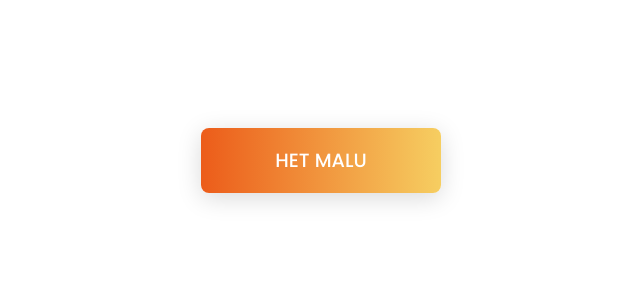
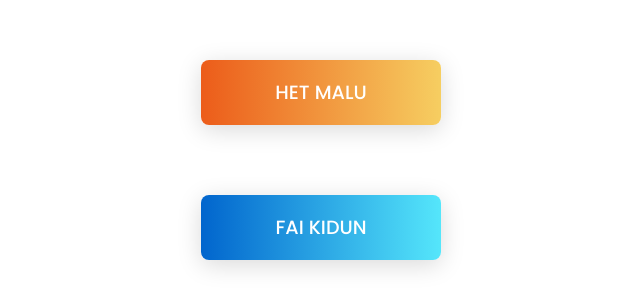
Before and after one commit to rogerio-che/Web-programming-concept, a plain HTML site: page index.html in a window 1280 px wide. Shown: the part 240-548 px from the top of the page, without its empty margins (319-959 px from the left). Drawn offline with Linux system fonts and the light colour scheme.

Commit message:
tambahkan lagi satu  tombol

```diff
--- a/index.html
+++ b/index.html
@@ -4,7 +4,7 @@
     <meta charset="UTF-8" />
     <meta http-equiv="X-UA-Compatible" content="IE=edge" />
     <meta name="viewport" content="width=device-width, initial-scale=1.0" />
-    <title>Document</title>
+    <title>Praktikum</title>
     <link rel="stylesheet" href="style.css" />
   </head>
   <body>
@@ -12,11 +12,11 @@
       <span>HET MALU</span>
     </a>
 
-    <!-- <a href="#" class="btn color-02">
+    <a href="#" class="btn color-02">
       <span>FAI KIDUN</span>
     </a>
 
-    <a href="#" class="btn color-03">
+    <!-- <a href="#" class="btn color-03">
       <span>LAMBE ATT</span>
     </a> -->
 
```
